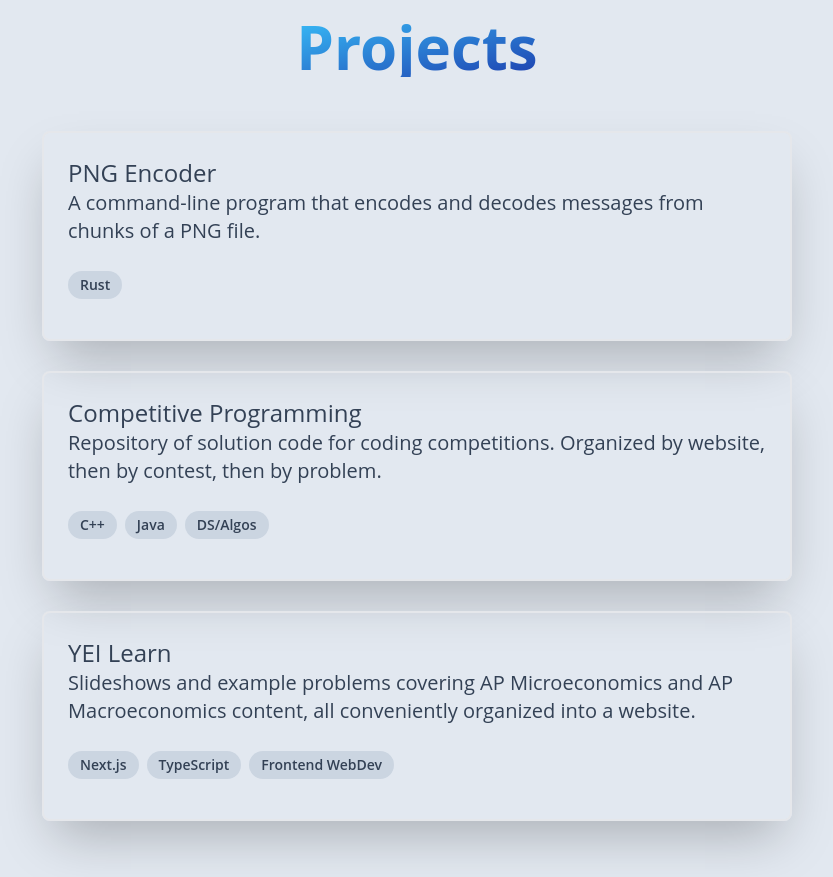
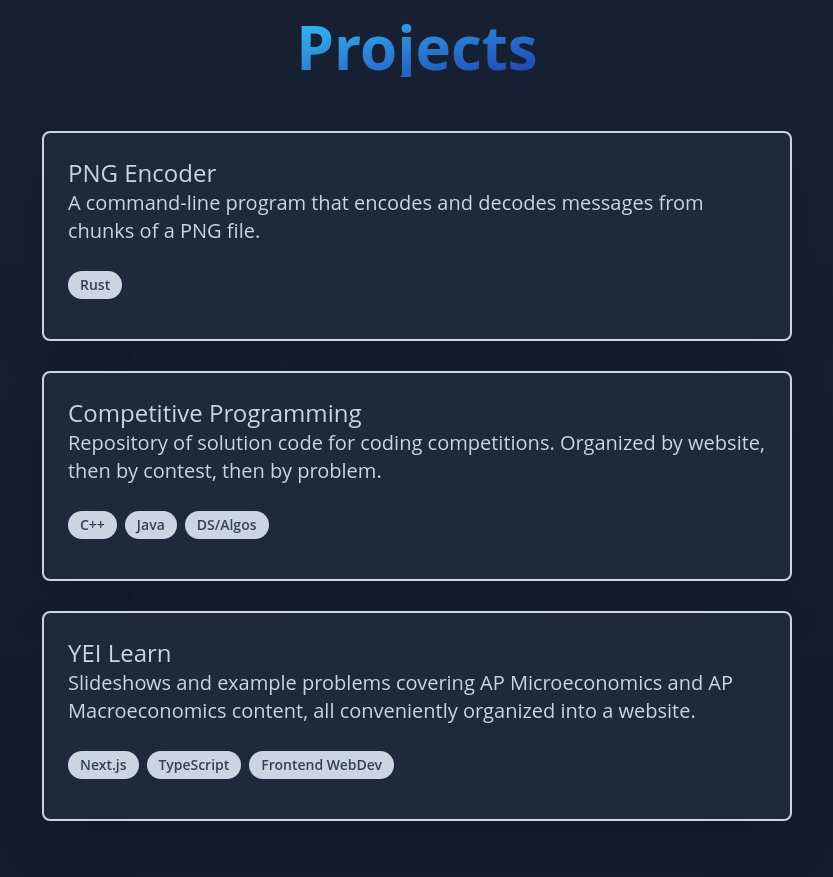
Before and after one commit to albertye1/pw2, a React (Create React App) app: page / in a window 1280 px wide. Shown: the part 1920-2797 px from the top of the page, without its empty margins (223-1056 px from the left). Built offline with nearby package versions, Linux system fonts and the light colour scheme.

Commit message:
force dark theme for now, until i implement that correctly

```diff
--- a/src/App.js
+++ b/src/App.js
@@ -4,8 +4,8 @@ import './App.css';
 
 function App() {
   return (
-    <html class="light">
-    <div className="App">
+    <html class="dark">
+    <div className="App-dark">
       {/* header, with photo and name and maybe summaries */}
       <header className="App-page centered" id="top">
         <p className="text-2xl text-light-bg">Hi! I'm</p>
@@ -48,7 +48,7 @@ function App() {
           from-sky-400 to-blue-800 font-bold underline">Projects</h1>
         <br/>
         <a href="https://github.com/albertye1/stegosaurus">
-        <div class="card">
+        <div class="card-dark">
           <p className="text-2xl">PNG Encoder</p>
           <p className="text-xl">A command-line program that encodes and decodes messages from chunks of a PNG file.</p>
             <div class="pt-4 pb-2">
@@ -57,7 +57,7 @@ function App() {
         </div>
         </a>
         <a href="https://github.com/xyzyzl/hard-cp">
-          <div class="card">
+          <div class="card-dark">
             <p className="text-2xl">Competitive Programming</p>
             <p className="text-xl">
               Repository of solution code for coding competitions. Organized by website,
@@ -70,7 +70,7 @@ function App() {
           </div>
         </a>
         <a href="https://github.com/wlmchen/learn.theyei">
-          <div class="card">
+          <div class="card-dark">
             <p className="text-2xl">YEI Learn</p>
             <p className="text-xl">Slideshows and example problems covering AP Microeconomics
               and AP Macroeconomics content, all conveniently organized into a website.</p>
```
